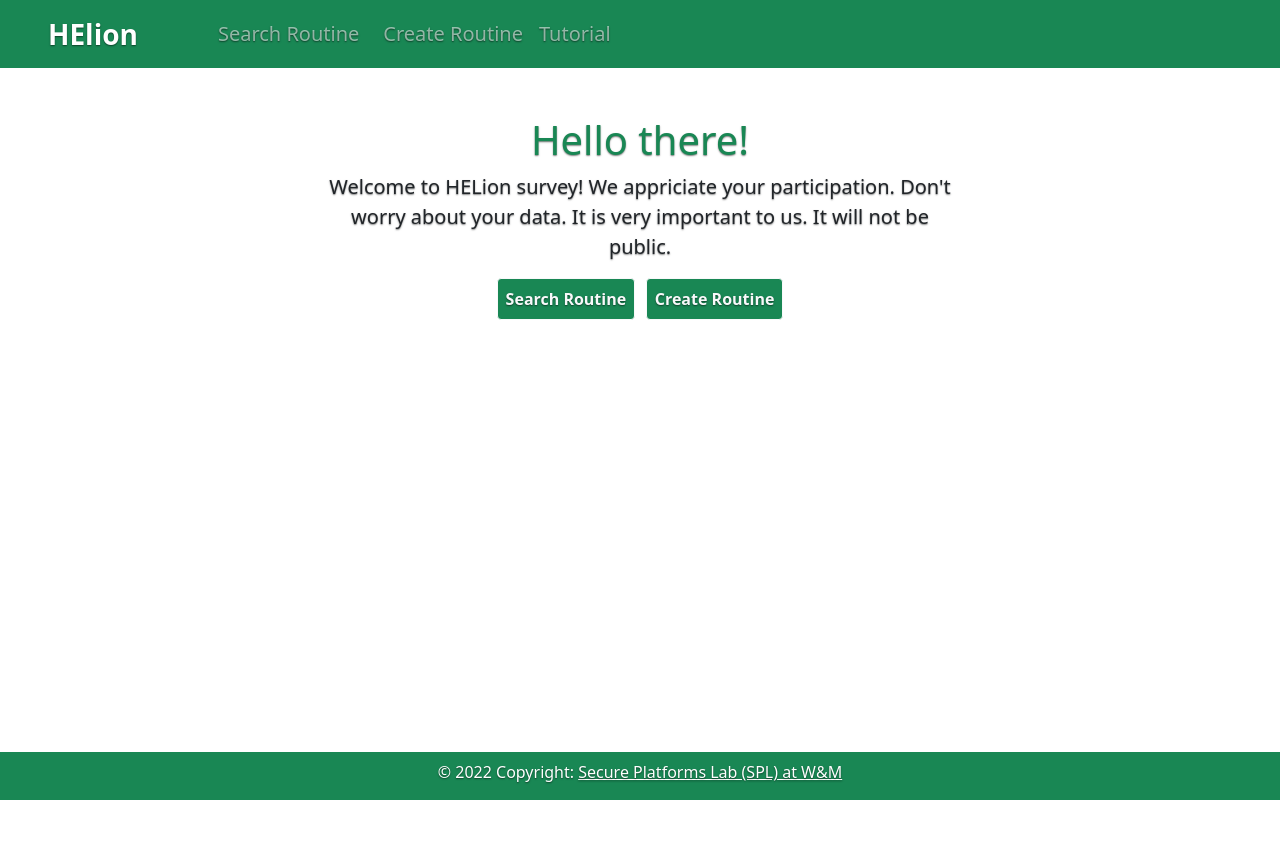
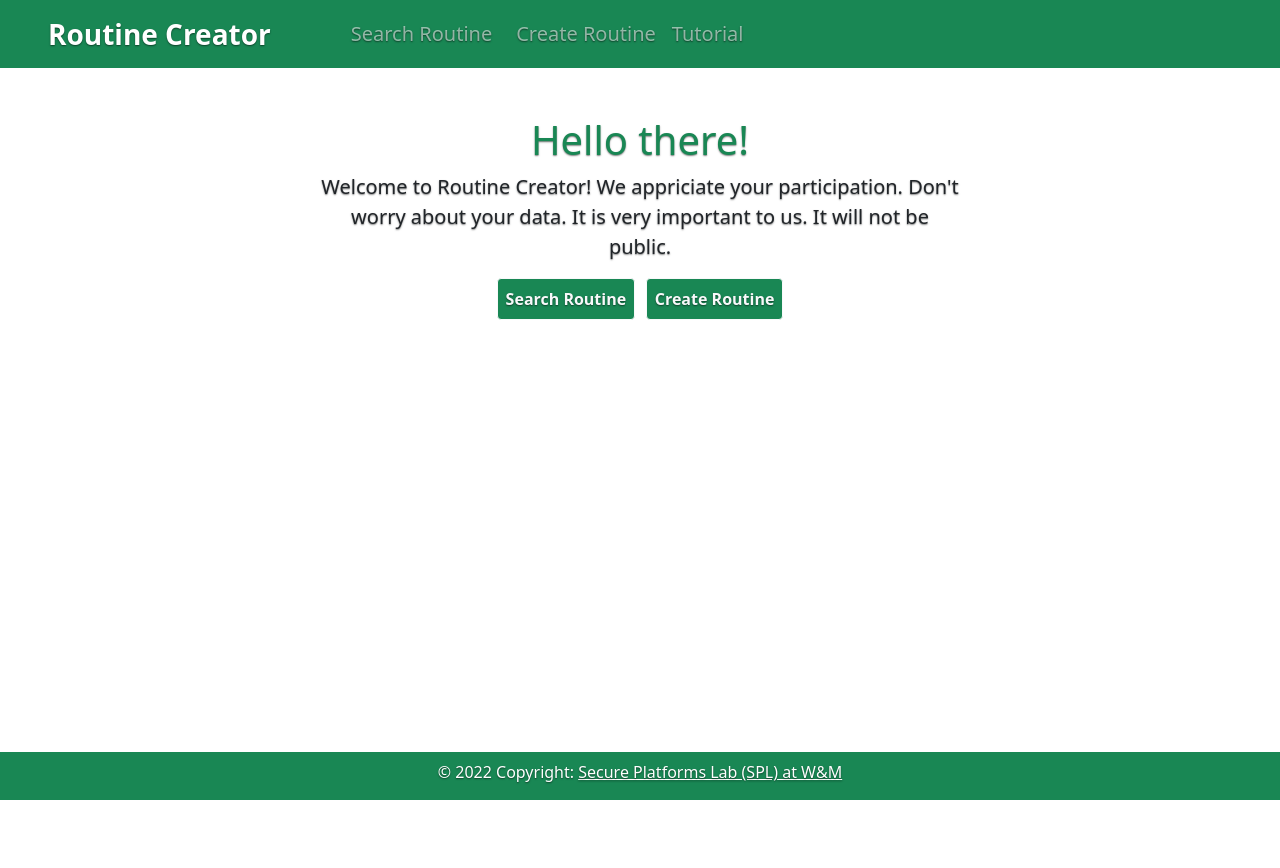
Before and after one commit to MdAkramKhanJehad/Software-project-lab-3, a Django app: page /home/ in a window 1280 px wide. After the commit the page ends 800 px from the top, so only its background shows below. Run offline with Django 4.2, Linux system fonts and the light colour scheme; some libraries are stand-ins or nearby versions.

Commit message:
some bug fixed

```diff
--- /dev/null
+++ b/static/style_home_bg_img.css
@@ -0,0 +1,18 @@
+.gradient-custom {
+    /* fallback for old browsers */
+    background: #a18cd1;
+
+    /* Chrome 10-25, Safari 5.1-6 */
+    background: -webkit-linear-gradient(
+      45deg,
+      rgba(29, 236, 197, 0.6),
+      rgba(91, 14, 214, 0.6) 100%
+    );
+
+    /* W3C, IE 10+/ Edge, Firefox 16+, Chrome 26+, Opera 12+, Safari 7+ */
+    background: linear-gradient(
+      45deg,
+      rgba(29, 236, 197, 0.6),
+      rgba(91, 14, 214, 0.6) 100%
+    );
+  }
--- /dev/null
+++ b/static/style_home_page.css
@@ -0,0 +1,15 @@
+.btn-secondary,
+.btn-secondary:hover,
+.btn-secondary:focus {
+    color: #333;
+    text-shadow: none;
+}
+
+body {
+    text-shadow: 0 .05rem .1rem rgba(0, 0, 0, .5);
+    box-shadow: inset 0 0 5rem rgba(0, 0, 0, .5);
+}
+
+.cover-container {
+    max-width: 42em;
+}
--- a/templates/base.html
+++ b/templates/base.html
@@ -9,11 +9,11 @@
     <link rel="stylesheet" href="https://cdn.jsdelivr.net/npm/bootstrap-icons@1.9.1/font/bootstrap-icons.css">
     <link href="https://cdn.jsdelivr.net/npm/bootstrap@5.0.2/dist/css/bootstrap.min.css" rel="stylesheet" integrity="sha384-EVSTQN3/azprG1Anm3QDgpJLIm9Nao0Yz1ztcQTwFspd3yD65VohhpuuCOmLASjC" crossorigin="anonymous">
 
-    <title> {% block title %}{% endblock title %} | HELion</title>
+    <title> {% block title %}{% endblock title %} | Routine Creator</title>
   </head>
   <body>
     <nav class="navbar navbar-expand-lg navbar-dark bg-success w-100">
-        <a class="navbar-brand mx-5 fs-3" href="/home"><b>HElion</b></a>
+        <a class="navbar-brand mx-5 fs-3" href="/home"><b>Routine Creator</b></a>
         <button class="navbar-toggler" type="button" data-bs-toggle="collapse" data-bs-target="#navbarSupportedContent" aria-controls="navbarSupportedContent" aria-expanded="false" aria-label="Toggle navigation">
           <span class="navbar-toggler-icon"></span>
         </button>
--- a/templates/home/home.html
+++ b/templates/home/home.html
@@ -4,39 +4,43 @@
 
 
 {% block stylesheet %}
-    <style>
-        .btn-secondary,
-        .btn-secondary:hover,
-        .btn-secondary:focus {
-            color: #333;
-            text-shadow: none;
-        }
 
-        body {
-            text-shadow: 0 .05rem .1rem rgba(0, 0, 0, .5);
-            box-shadow: inset 0 0 5rem rgba(0, 0, 0, .5);
-        }
+    {% load static %}
+    <link id="pagestyle" href="{% static 'style_home_bg_img.css' %}" type="text/css" rel="stylesheet" />
 
-        .cover-container {
-            max-width: 42em;
-        }
-    </style>
+    {% load static %}
+    <link id="pagestyle" href="{% static 'style_home_page.css' %}" type="text/css" rel="stylesheet" />
+
+
 {% endblock stylesheet %}
 
 
 {% block body %}
 
-    <div class="container-fluid min-vh-100 d-flex justify-content-center h-100 p-3 pt-5 text-center bg-white">
+    {% comment %} <div class="bg-image" style=""background-image: url('{% static 'img/bg_img.jpg' %}'); height: 100vh;">
+        <div class="mask gradient-custom">
+            <div class="d-flex justify-content-center align-items-center h-100">
+                <h1 class="text-white mb-0">Page title</h1>
+
+            </div>
+        </div>
+    </div> {% endcomment %}
+
+    {% load static %}
+    <div class="container-fluid min-vh-90 d-flex justify-content-center img-fluid h-100 p-3 pt-5 text-center bg-white" >
         <div class="cover-container w-100 h-100">
             <main class="px-3">
                 <h1 class="text-success">Hello there!</h1>
-                <p class="lead text-dark"><b>Welcome to HELion survey! We appriciate your participation. Don't worry about your data. It is very important to us. It will not be public.</b></p>
+                <p class="lead text-dark"><b>Welcome to Routine Creator! We appriciate your participation. Don't worry about your data. It is very important to us. It will not be public.</b></p>
 
                 <div class="row">
                     <div class="col-6 mx-auto">
                         <div class="d-flex align-items-center justify-content-evenly">
                             <a class="btn btn-outline-light bg-success btn-rounded btn-Success p-2" href="http://127.0.0.1:8000/home/search/search-routine" role="button"><b>Search Routine</b></a>
                             <a class="btn btn-outline-light bg-success btn-rounded btn-Success p-2" href="http://127.0.0.1:8000/home/create/select-device" role="button"><b>Create Routine</b></a>
+                            {% comment %} <button type="submit" class="btn btn-light btn-outline-light btn-outline-success" href="http://127.0.0.1:8000/home/search/search-routine" style="font-size:20px"><b>Search Routine</b></button>
+                            <button type="submit" class="btn btn-light btn-outline-success" href="http://127.0.0.1:8000/home/create/select-device" style="font-size:20px"><b>Create Routine</b></button> {% endcomment %}
+
                         </div>
                     </div>
                 </div>
--- a/templates/home/search/search.html
+++ b/templates/home/search/search.html
@@ -14,12 +14,12 @@
 
     <div class="container-fluid min-vh-100 d-flex justify-content-center h-100 p-3 pt-5 text-center bg-white">
         <div class="cover-container w-100 h-100 justify-content-center">
-            <h3>Search your previously created routines</h3>
+            <h4>Search your previously created routines</h4>
             <div class="container pt-3">
 
                 <div class="row height d-flex justify-content-center">
 
-                  <div class="col-md-6">
+                  <div class="col-md-5">
 
                     <div class="search">
                       {% comment %} <i class="fa fa-search"></i> {% endcomment %}
--- a/templates/login/login.html
+++ b/templates/login/login.html
@@ -21,7 +21,7 @@
               <img src="https://mdbcdn.b-cdn.net/img/Photos/new-templates/bootstrap-login-form/draw2.webp"
                 class="img-fluid" style="max-width: 350px" alt="Phone image">
             </div>
-            <h2 class='text-light' align="center">Welcome to HELion</h2>
+            <h2 class='text-light' align="center">Welcome to Routine Creator</h2>
             <br><br><br>
             <div class="w-55 mb-3"  align="center">
               <form  method="post" action="/home/">
```
Also changed, not shown: templates/home/create/select_device.html (+14 -0 lines), db.sqlite3, static/img/bg_img.jpg (added).
